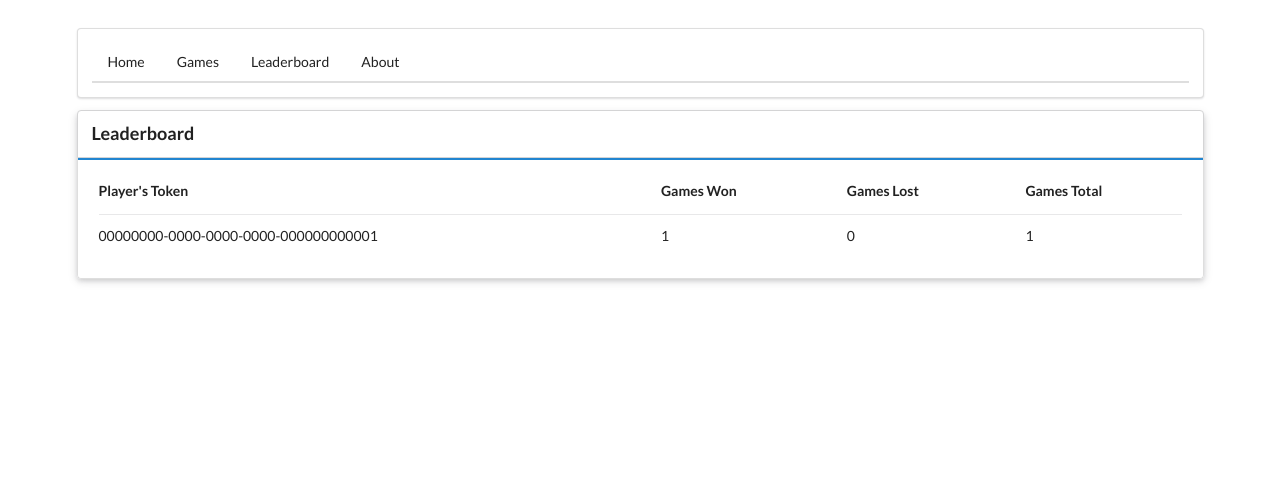
After one commit to tue-5ARA0-2021-Q3/poker-server-backend, a Django app: page /leaderboard/ in a window 1280 px wide. The commit adds this page. Shown: the top 483 px of the page. Run offline with Django 3.2, Linux system fonts and the light colour scheme; tables that the repository leaves empty hold one stand-in row (values such as "Sample post"); some libraries are stand-ins or nearby versions.

Commit message:
feat(): Simple leaderboard added

```diff
--- a/backend/urls.py
+++ b/backend/urls.py
@@ -16,16 +16,18 @@ Including another URLconf
 from django.contrib import admin
 from django.urls import path
 
-from pages.views import home_view, games_view, game_view, about_view
+from pages.views import home_view, games_view, game_view, leaderboard_view, about_view
 
 from coordinator.handlers import game_coordinator_handlers
 
 urlpatterns = [
-    path('home/', home_view, name='home'),
+    path('home/', home_view, name = 'home'),
     path('games/', games_view, name = 'games'),
-    path('game/', game_view, name='game'),
-    path('game/<str:game_id>/', game_view, name='game'),
-    path('about/', about_view, name='about'),
+    path('game/', game_view, name = 'game'),
+    path('game/<str:game_id>/', game_view, name = 'game'),
+    path('leaderboard/', leaderboard_view, name = 'leaderboard'),
+    path('about/', about_view, name = 'about'),
+
     path('admin/', admin.site.urls),
 ]
 
--- a/coordinator/games/kuhn_poker.py
+++ b/coordinator/games/kuhn_poker.py
@@ -127,12 +127,12 @@ class KuhnPokerGameInstance(object):
 
     def game_result(self, player_id):
         if self.is_primary_player(player_id):
-            if self.player1.get_current_bank() > self.player1.get_current_bank():
+            if self.player1.get_current_bank() > self.player2.get_current_bank():
                 return WIN
             else:
                 return DEFEAT
         elif self.is_secondary_player(player_id):
-            if self.player1.get_current_bank() > self.player1.get_current_bank():
+            if self.player1.get_current_bank() > self.player2.get_current_bank():
                 return DEFEAT
             else:
                 return WIN
--- /dev/null
+++ b/pages/templates/leaderboard.html
@@ -0,0 +1,31 @@
+{% extends "base.html" %}
+
+{% block content %}
+    <div class="ui raised segments">
+        <h3 class="ui top attached header">Leaderboard</h3>
+        <div class="ui blue padded segment">
+            <table class="ui very basic table">
+                <thead>
+                <tr>
+                    <th>Player's Token</th>
+                    <th>Games Won</th>
+                    <th>Games Lost</th>
+                    <th>Games Total</th>
+                </tr>
+                </thead>
+                <tbody>
+                {% for player in leaderboard %}
+                    <tr>
+                        <td>{{ player.player_token }}</td>
+                        <td>{{ player.games_won }}</td>
+                        <td>{{ player.games_lost }}</td>
+                        <td>{{ player.games_total }}</td>
+                    </tr>
+                {% endfor %}
+
+                </tbody>
+            </table>
+        </div>
+
+    </div>
+{% endblock content %}
--- a/pages/views.py
+++ b/pages/views.py
@@ -1,5 +1,6 @@
 from django.shortcuts import render
-from coordinator.models import Game
+from coordinator.models import Game, Player
+from django.db.models import Q
 
 
 # Create your views here.
@@ -42,5 +43,24 @@ def game_view(request, *args, **kwargs):
     return render(request, "game.html", options)
 
 
+def leaderboard_view(request, *args, **kwargs):
+    leaderboard = []
+
+    for player in Player.objects.all():
+        games = Game.objects.filter(Q(player_1 = player.token) | Q(player_2 = player.token))
+        games_won = len(list(filter(lambda game: game.winner_id == player.token, games)))
+        games_lost = len(games) - games_won
+        leaderboard.append({
+            'player_token': player.token,
+            'games_total': len(games),
+            'games_won': games_won,
+            'games_lost': games_lost
+        })
+
+    return render(request, "leaderboard.html", {
+        'leaderboard': leaderboard
+    })
+
+
 def about_view(request, *args, **kwargs):
     return render(request, "about.html", {})
--- a/templates/navbar.html
+++ b/templates/navbar.html
@@ -6,6 +6,9 @@
         <a class="item" href="{% url 'games' %}">
             Games
         </a>
+        <a class="item" href="{% url 'leaderboard' %}">
+            Leaderboard
+        </a>
         <a class="item" href="{% url 'about' %}">
             About
         </a>
```
